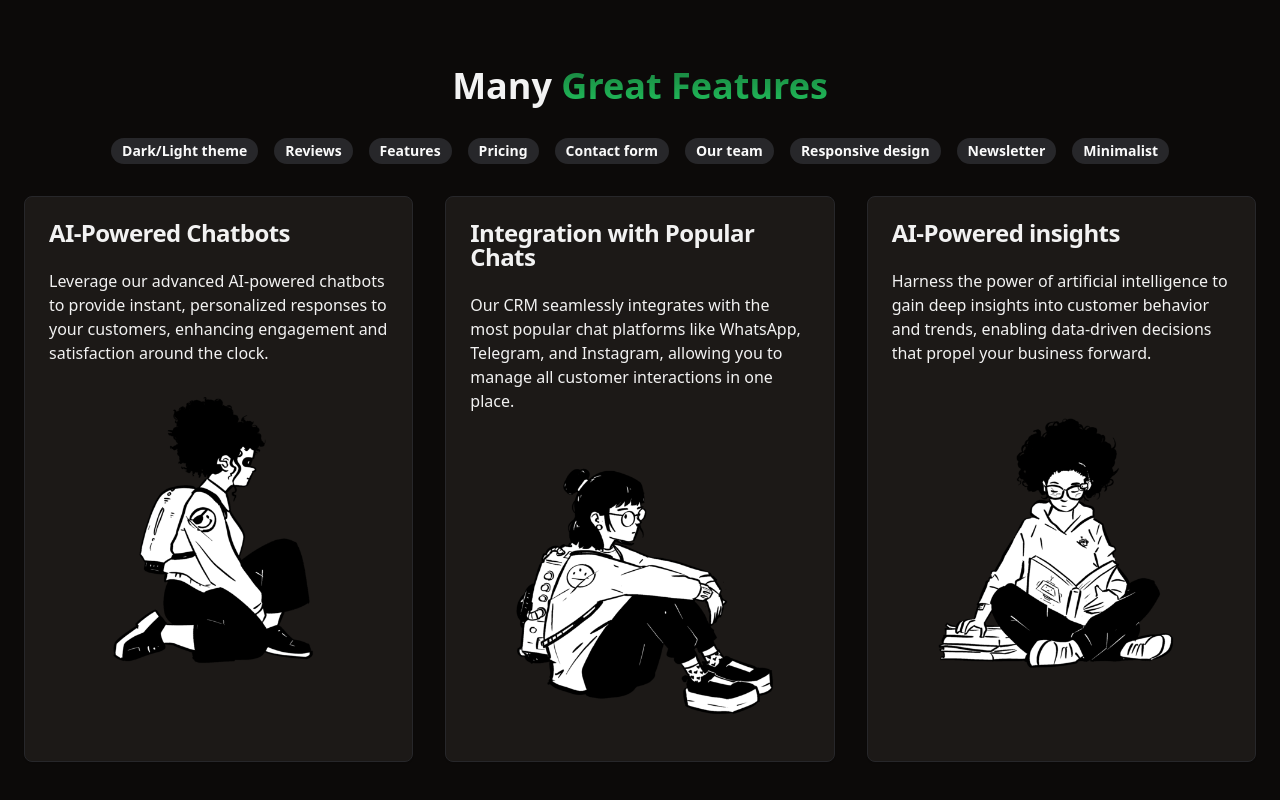
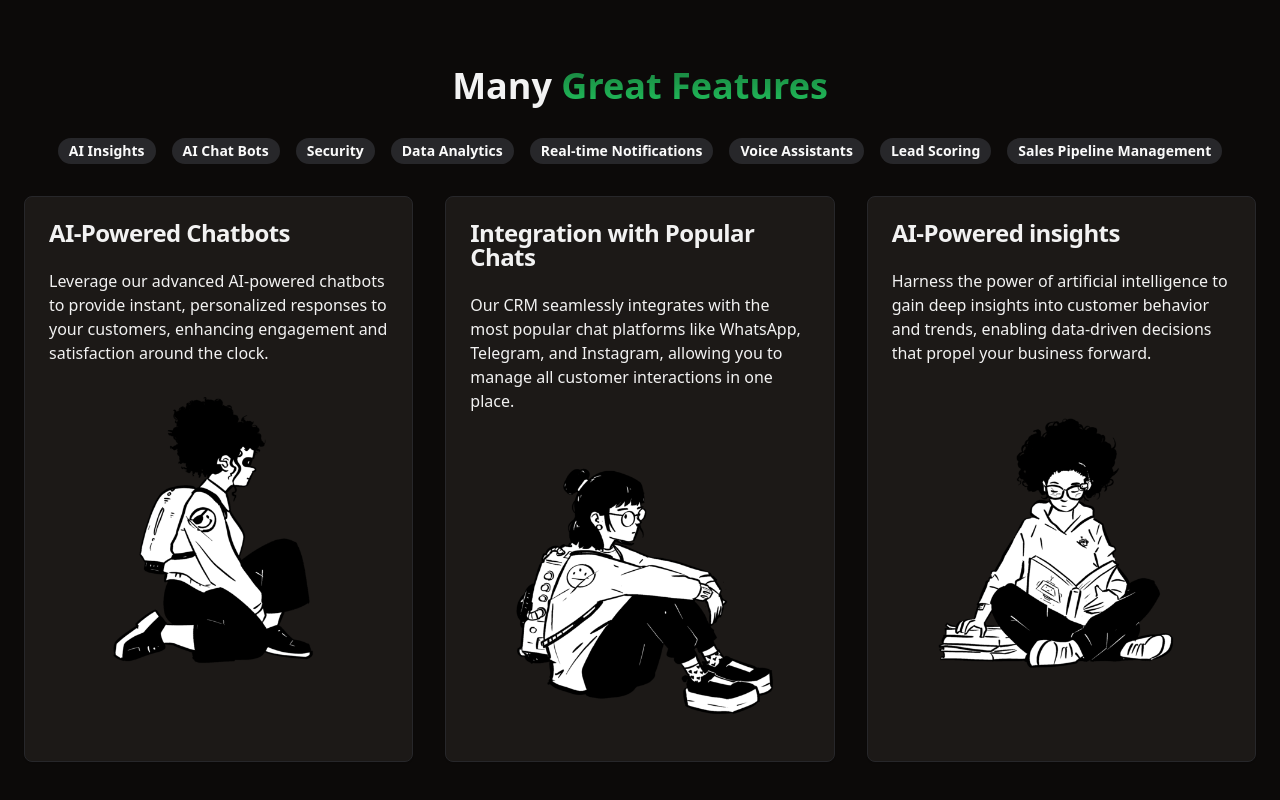
Before and after one commit to Jpgomesf/shadcn-landing-page, a React (Vite) app: page / in a window 1280 px wide. Shown: the part 2919-3719 px from the top of the page. Built offline with nearby package versions, Linux system fonts and the light colour scheme.

Commit message:
:speech_balloon: Update Feature tags texts.

```diff
--- a/src/components/Features.tsx
+++ b/src/components/Features.tsx
@@ -36,15 +36,14 @@ const features: FeatureProps[] = [
 ];
 
 const featureList: string[] = [
-  "Dark/Light theme",
-  "Reviews",
-  "Features",
-  "Pricing",
-  "Contact form",
-  "Our team",
-  "Responsive design",
-  "Newsletter",
-  "Minimalist",
+  "AI Insights",
+  "AI Chat Bots",
+  "Security",
+  "Data Analytics",
+  "Real-time Notifications",
+  "Voice Assistants",
+  "Lead Scoring",
+  "Sales Pipeline Management",
 ];
 
 export const Features = () => {
```
